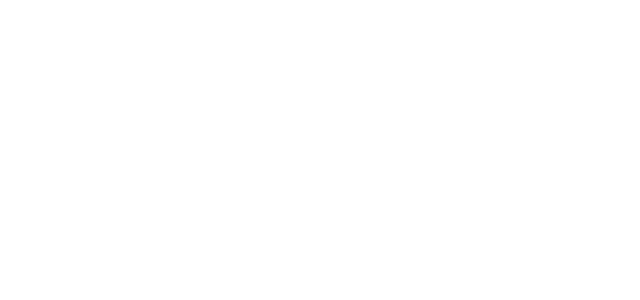
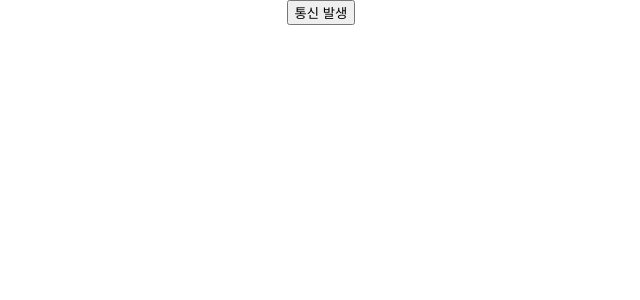
Before and after one commit to skymill2000/fintech230313, a React (Create React App) app in the folder fintech/: page /axios in a window 1280 px wide. Before the commit this address had no page. Shown: the top 300 px of the page, without its empty margins (319-959 px from the left). Built offline with nearby package versions, Linux system fonts and the light colour scheme.

Commit message:
LECT(REACT_AXIOS): 리액트와 엑시오스를 통해 외부 서버에 요청을 전달함 npm install axios

```diff
--- a/fintech/package.json
+++ b/fintech/package.json
@@ -6,6 +6,7 @@
     "@testing-library/jest-dom": "^5.16.5",
     "@testing-library/react": "^13.4.0",
     "@testing-library/user-event": "^13.5.0",
+    "axios": "^1.3.4",
     "react": "^18.2.0",
     "react-dom": "^18.2.0",
     "react-router-dom": "^6.9.0",
--- a/fintech/src/App.js
+++ b/fintech/src/App.js
@@ -1,6 +1,8 @@
 import "./App.css";
 import { BrowserRouter, Routes, Route } from "react-router-dom";
 import Welcome from "./components/Welcome";
+import List from "./components/List";
+import Axios from "./components/Axios";
 
 function App() {
   return (
@@ -8,6 +10,8 @@
       <BrowserRouter>
         <Routes>
           <Route path="/welcome" element={<Welcome />}></Route>
+          <Route path="/list" element={<List></List>}></Route>
+          <Route path="/axios" element={<Axios></Axios>}></Route>
         </Routes>
       </BrowserRouter>
     </div>
--- /dev/null
+++ b/fintech/src/components/Axios.js
@@ -0,0 +1,17 @@
+import React from "react";
+import axios from "axios";
+
+const Axios = () => {
+  const handleClick = () => {
+    axios.get("https://naver.com").then((response) => {
+      console.log(response.data);
+    });
+  };
+  return (
+    <div>
+      <button onClick={handleClick}>통신 발생</button>
+    </div>
+  );
+};
+
+export default Axios;
```
Also changed, not shown: 1 other file (tests, documents, lock files or other folders).
